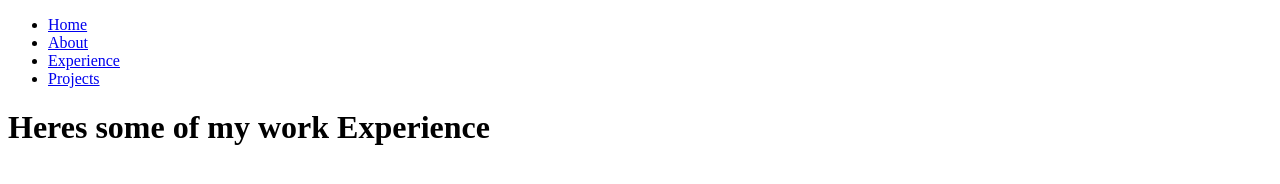
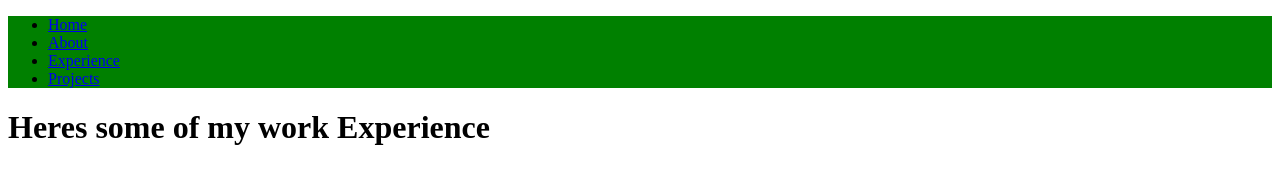
Before and after one commit to fredlgreeniii/my-portfolio-site, a plain HTML site: page experience.html in a window 1280 px wide. Drawn offline with Linux system fonts and the light colour scheme.

Commit message:
Added CSS Style Sheet

```diff
--- a/experience.html
+++ b/experience.html
@@ -4,6 +4,7 @@
         <meta charset="UTF-8">
         <meta name="viewport" content="width=device-width, initial-scale=1.0">
         <title>Fred Green Experience</title>
+        <link rel="stylesheet" href="styles/style.css">
     </head>
     <body>
         <!-- begin nav -->
--- /dev/null
+++ b/styles/style.css
@@ -0,0 +1,4 @@
+/* Navigation Section */
+nav {
+    background: green;
+}
```
Also changed, not shown: about.html (+1 -0 lines), blog-entry-two.html (+1 -0 lines), blog-entry.html (+1 -0 lines), index.html (+1 -0 lines), projects.html (+1 -0 lines).
